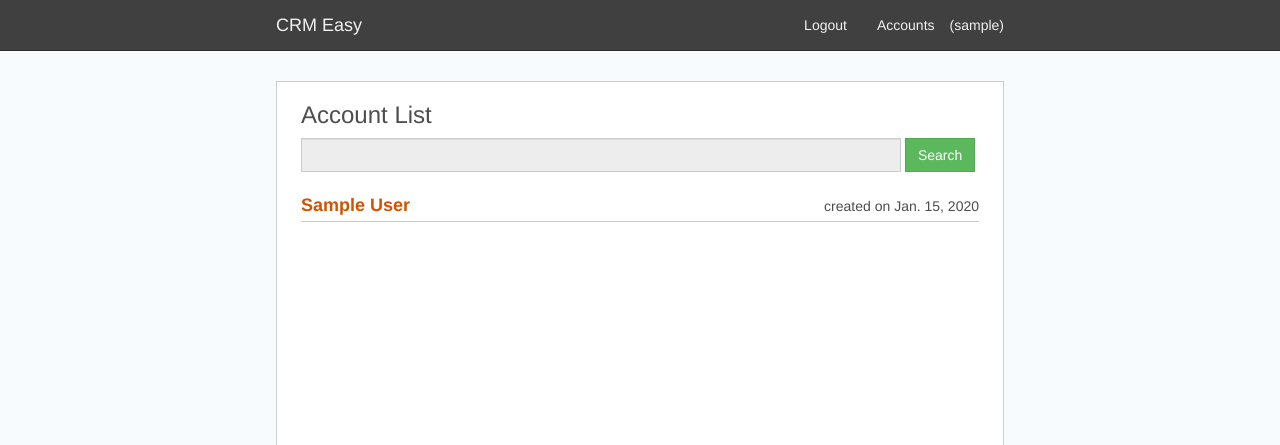
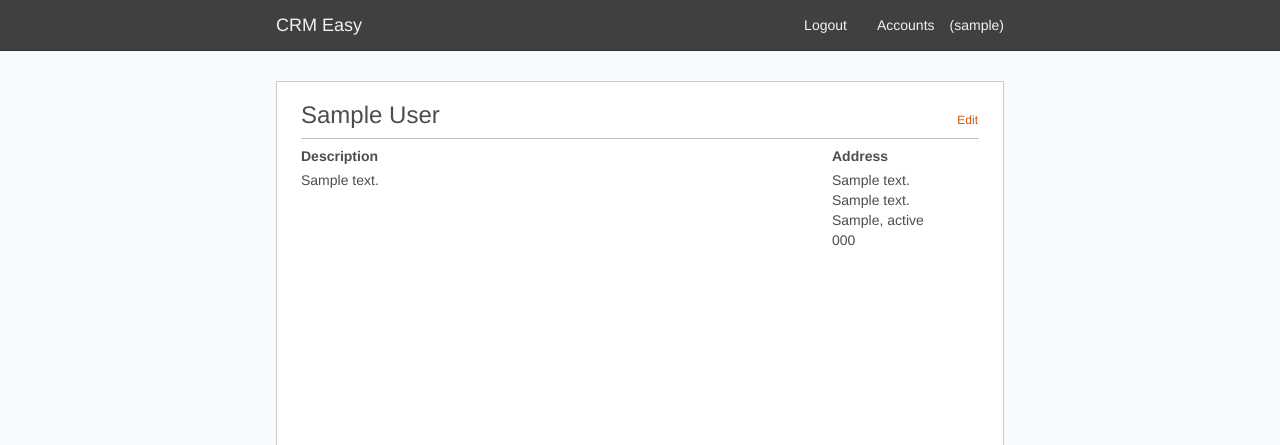
Before and after one commit to HassenPy/CRM-easy-app, a Django app: page /account/1/ in a window 1280 px wide. Shown: the top 445 px of the page. Run offline with Django 3.2, Linux system fonts and the light colour scheme; a user stored in the database is signed in; tables that the repository leaves empty hold one stand-in row (values such as "Sample post"); parts of the project's set-up code (start-up, migrations or seed data) failed here and were passed over.

Commit message:
fixed account details url and template.

```diff
--- a/accounts/urls.py
+++ b/accounts/urls.py
@@ -1,5 +1,8 @@
 from django.conf.urls import patterns, url
 
 account_urls = patterns('',
-                        url(r'^$', 'accounts.views.account_detail', name='account_detail'),
+
+                        url(r'^$',
+                            'accounts.views.account_detail', name='account_detail'
+                            ),
                         )
--- a/accounts/views.py
+++ b/accounts/views.py
@@ -1,4 +1,5 @@
-from django.shortcuts import render, HttpResponseForbidden
+from django.shortcuts import render
+from django.http import HttpResponseForbidden
 # , redirect
 from django.views.generic import ListView
 from django.contrib.auth.decorators import login_required
@@ -33,10 +34,11 @@ class AccountList(ListView):
 
 @login_required
 def account_detail(request, uuid):
+    print 'got here'
     account = Account.objects.get(uuid=uuid)
     if account.owner != request.user:
         return HttpResponseForbidden()
 
     template_vars = {'account': account}
 
-    return render(request, 'account/account_details.html', template_vars)
+    return render(request, 'accounts/account_details.html', template_vars)
--- a/crmapp/urls.py
+++ b/crmapp/urls.py
@@ -3,7 +3,7 @@ from django.contrib import admin
 
 from marketing.views import HomePage
 from subscribers.views import subscriber_view
-from accounts.views import AccountList
+from accounts.views import AccountList, account_detail
 from accounts.urls import account_urls
 
 
@@ -23,7 +23,7 @@ urlpatterns = patterns('',
                            {'next_page': '/login/'}
                            ),
                        # Account related URLs
-                       url(r'^account/', AccountList.as_view(), name='account_list'),
+                       url(r'^account/$', AccountList.as_view(), name='account_list'),
                        # Contact related URLS
                        url(r'^account/(?P<uuid>[\w-]+)/', include(account_urls)),
                        # Communication related URLs
--- /dev/null
+++ b/templates/accounts/account_details.html
@@ -0,0 +1,14 @@
+{% extends 'base.html' %}
+
+{% block content %}
+    <div id="content-container" class="container p-none">
+        <div id="container">
+            <div id="gi-container" class="ad-container">
+                {% include 'accounts/account_item_view.html' %}
+            </div>
+        </div>
+        {# List Contacts #}
+        {# List Communications #}
+    </div>
+
+{% endblock %}
--- /dev/null
+++ b/templates/accounts/account_item_view.html
@@ -0,0 +1,23 @@
+<div class="gi-header">
+    <h3 class="ad-mh">{{ account.name }}
+        {# Account Edit Link #}
+        <span>
+            <a class="ad-control edit-account btn btn-link"
+               href="">Edit</a>
+        </span>
+    </h3>
+
+</div>
+<div class="row gi-body">
+    <div class="col-md-9">
+        <h5 class="gi-sh">Description</h5>
+        <p>{{ account.desc }}</p>
+    </div>
+    <div class="col-md-3">
+        <h5 class="gi-sh">Address</h5>
+        <p class="nm">{{ account.address_one }}</p>
+        <p class="nm">{{ account.address_two }}</p>
+        <p class="nm">{{ account.city}}, {{ account.state }}</p>
+        <p class="nm">{{ account.phone}}</p>
+    </div>
+</div>
--- a/templates/accounts/account_list.html
+++ b/templates/accounts/account_list.html
@@ -21,7 +21,7 @@
             <ul id="al-group" class="strip-list">
                 {% for account in accounts %}
                     <li class="al-item">
-                        <a href=""><h4 class="al-name">{{ account.name }}</h4></a>
+                        <a href="{{ account.get_absolute_url }}"><h4 class="al-name">{{ account.name }}</h4></a>
                         <span class="al-created">created on {{ account.created_on }}</span>
                     </li>
                 {% endfor %}
```
